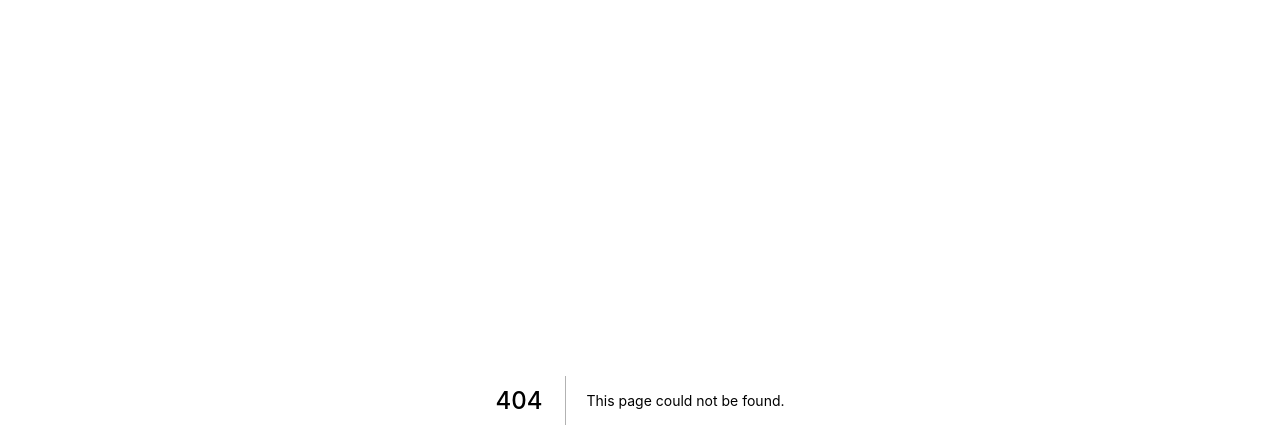
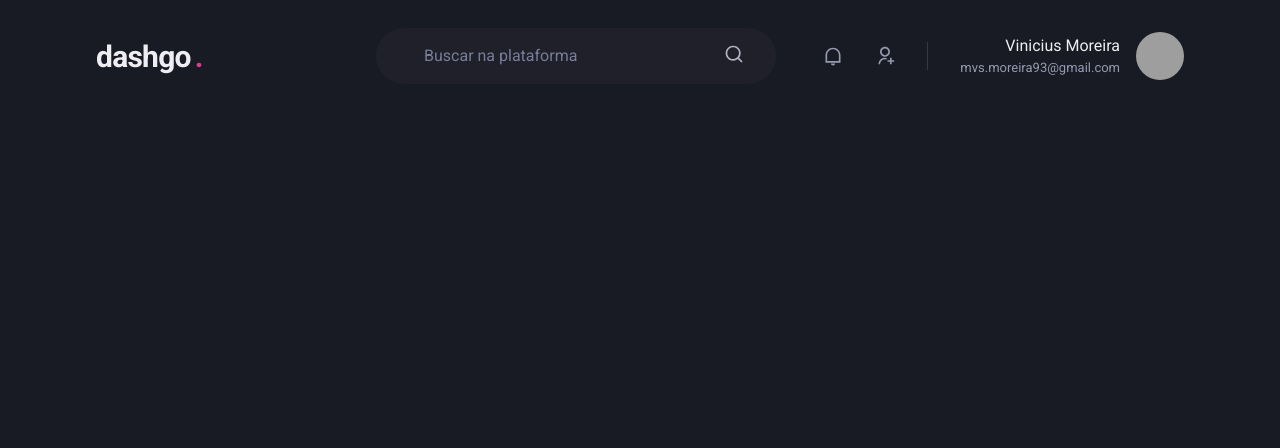
Before and after one commit to mvsmoreira/dashgo, a Next.js app: page /dashboard in a window 1280 px wide. Before the commit this address had no page. Shown: the top 448 px of the page. Built offline with nearby package versions, Linux system fonts and the light colour scheme; grey boxes are pictures that could not be loaded.

Commit message:
feat(component): add Header component

```diff
--- a/package.json
+++ b/package.json
@@ -15,7 +15,8 @@
     "framer-motion": "^6.3.11",
     "next": "12.1.6",
     "react": "18.2.0",
-    "react-dom": "18.2.0"
+    "react-dom": "18.2.0",
+    "react-icons": "^4.4.0"
   },
   "devDependencies": {
     "@types/node": "18.0.0",
--- /dev/null
+++ b/src/components/Header.tsx
@@ -0,0 +1,84 @@
+import { Flex, Input, Text, Icon, HStack, Box, Avatar } from "@chakra-ui/react"
+import { RiNotificationLine, RiSearchLine, RiUserAddLine } from 'react-icons/ri'
+
+const Header = () => {
+  return (
+    <Flex
+      as="header"
+      w="100%"
+      maxW={1480}
+      h="20"
+      mx="auto"
+      mt="4"
+      px="24"
+      align="center"
+    >
+      <Text
+        fontSize="3xl"
+        fontWeight="bold"
+        letterSpacing="tight"
+        w="64"
+      >
+        dashgo
+        <Text as="span" ml="1" color="pink.500">.</Text>
+      </Text>
+
+      <Flex
+        as="label"
+        flex="1"
+        py="4"
+        px="8"
+        ml="6"
+        maxW={400}
+        alignSelf="center"
+        color="gray.200"
+        position="relative"
+        bg="gray.800"
+        borderRadius="full"
+      >
+        <Input
+          color="gray.50"
+          variant="unstyled"
+          px="4"
+          mr="4"
+          placeholder="Buscar na plataforma"
+          _placeholder={{ color: 'gray.400' }}
+        />
+
+        <Icon as={RiSearchLine} fontSize="20" />
+      </Flex>
+
+      <Flex
+        align="center"
+        ml="auto"
+      >
+        <HStack
+          spacing="8"
+          mx="8"
+          pr="8"
+          py="1"
+          color="gray.300"
+          borderRightWidth={1}
+          borderColor="gray.700"
+        >
+          <Icon as={RiNotificationLine} fontSize="20" />
+          <Icon as={RiUserAddLine} fontSize="20" />
+        </HStack>
+
+        <Flex align="center">
+          <Box mr="4" textAlign="right">
+            <Text>Vinicius Moreira</Text>
+            <Text color="gray.300" fontSize="small">
+              mvs.moreira93@gmail.com
+              </Text>
+          </Box>
+
+          <Avatar size="md" name="Vinicius Moreira" src="https://github.com/mvsmoreira.png"/>
+
+        </Flex>
+      </Flex>
+    </Flex>
+  )
+}
+
+export default Header
--- /dev/null
+++ b/src/pages/dashboard.tsx
@@ -0,0 +1,9 @@
+import Header from "../components/Header"
+
+const Dashboard = () => {
+  return (
+    <Header />
+  )
+}
+
+export default Dashboard
```
Also changed, not shown: 1 other file (tests, documents, lock files or other folders).
